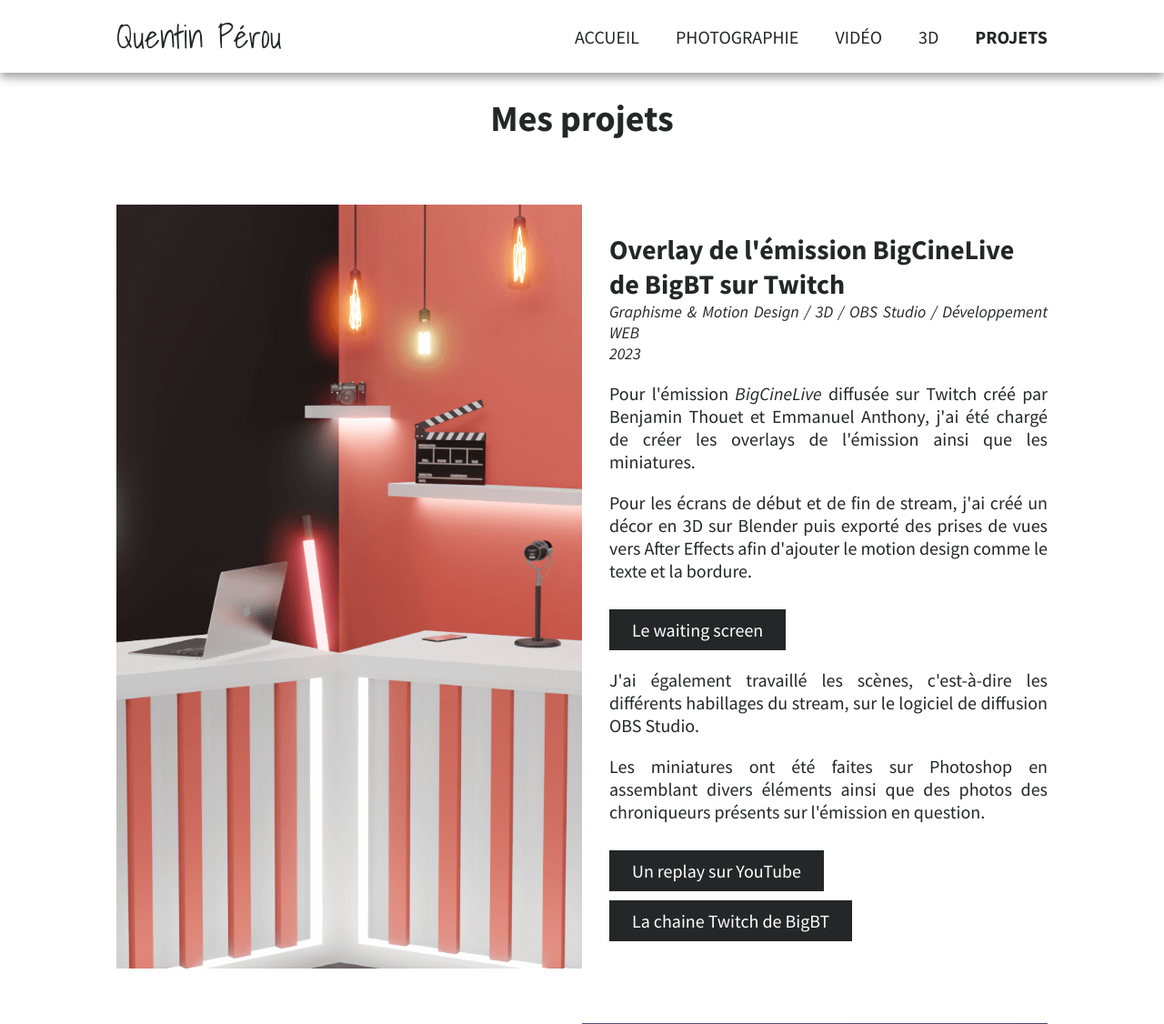
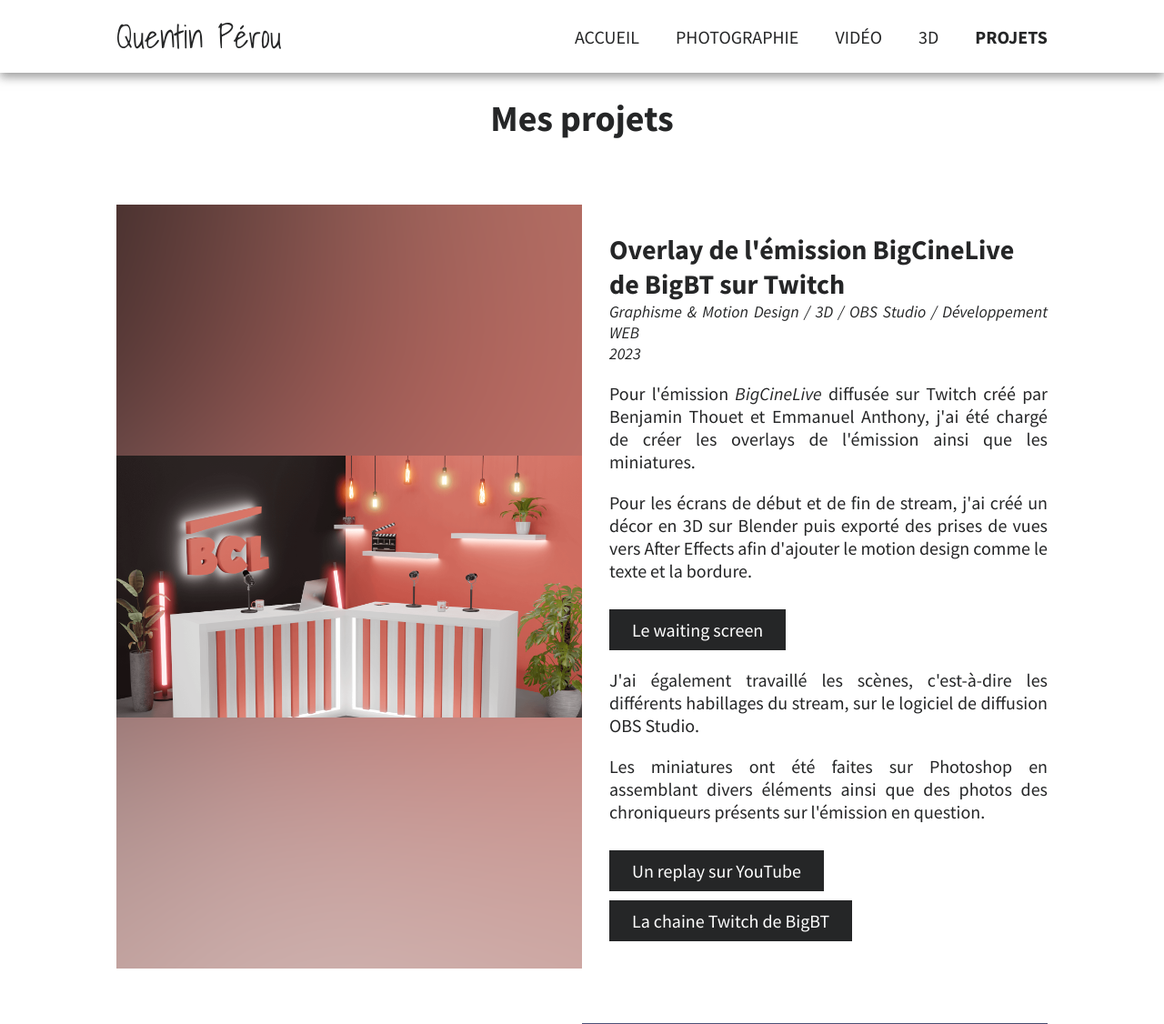
Before and after one commit to quentinperou/quentinperou.fr, a PHP site: page /projets/ in a window 1280 px wide. Shown: the top 1126 px of the page at 91% size. Run offline with PHP 8.4, Linux system fonts and the light colour scheme.

Commit message:
patch mise en forme

```diff
--- a/projets/index.php
+++ b/projets/index.php
@@ -69,8 +69,9 @@ session_start();
             <div class="contenuSectionProjets">
 
                 <div class="projet">
-                    <div>
+                    <div class="projet-image">
                         <img src="./images/bigCineLive.webp">
+                        <img class="projet-background" src="./images/bigCineLive.webp">
                     </div>
                     <div>
                         <h3>Overlay de l'émission BigCineLive de BigBT sur Twitch</h3>
--- a/style.css
+++ b/style.css
@@ -225,16 +225,12 @@ header {
 }
 
 .fondAcceuil {
-  position: absolute;
   top: var(--hauteur_header);
   left: 0;
   width: 100%;
-  height: 100%;
   background-color: var(--color-gray-1);
-  z-index: 1;
   user-select: none;
   pointer-events: none;
-
   position: fixed;
   z-index: -1;
   height: calc(100vh - var(--hauteur_header) * 2);
@@ -248,6 +244,13 @@ header {
   top: 0;
   left: 0;
 }
+/* .fondAcceuil::after {
+  content: "";
+  position: absolute;
+  width: 100%;
+  height: 100%;
+  background-color: #26262624;
+} */
 
 #accueil div:first-child {
   z-index: 2;
```
